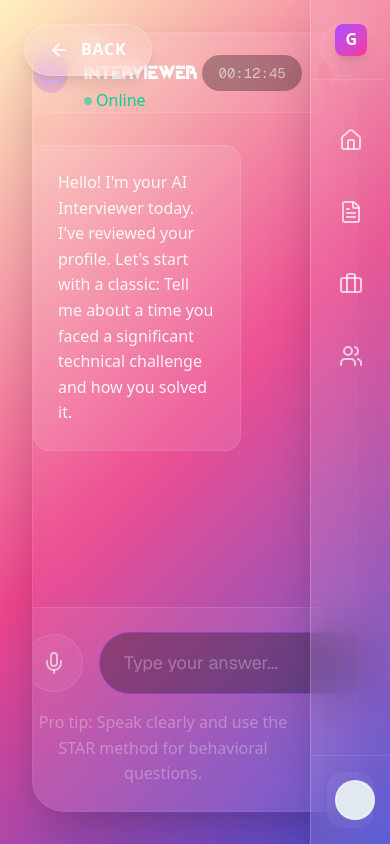
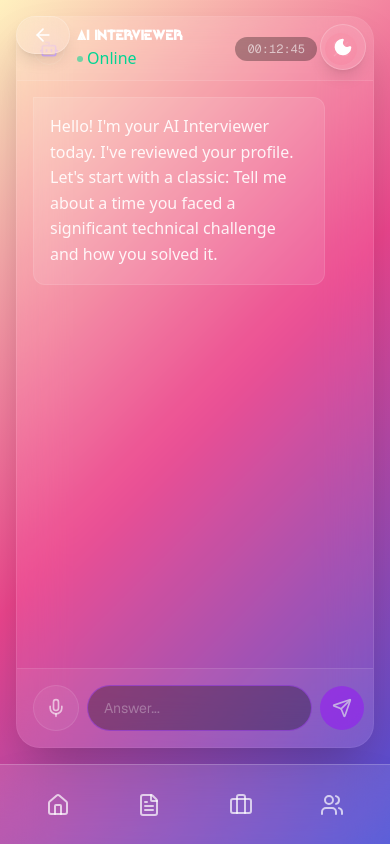
Before and after one commit to Div0011/AI-POWERED-RESUME-ASSISTANCE, a Next.js app in the folder frontend/: page /candidate/interview in a window 390 px wide. Both pictures are taken after a click on the button "START SESSION". Built offline with nearby package versions, Linux system fonts and the light colour scheme.

Commit message:
Enhance mobile responsiveness and UI theme improvements

```diff
--- a/frontend/src/app/candidate/interview/page.tsx
+++ b/frontend/src/app/candidate/interview/page.tsx
@@ -61,7 +61,7 @@ export default function InterviewPrepPage() {
     }, [messages]);
 
     return (
-        <div className="min-h-screen p-8 text-white flex flex-col items-center">
+        <div className="min-h-screen p-4 md:p-8 text-white flex flex-col items-center pb-24 md:pb-8">
 
             {!isStarted ? (
                 /* Welcome Screen */
@@ -69,18 +69,18 @@ export default function InterviewPrepPage() {
                     <motion.div
                         initial={{ opacity: 0, scale: 0.9 }}
                         animate={{ opacity: 1, scale: 1 }}
-                        className="bg-white/10 backdrop-blur-xl border border-white/20 p-12 rounded-[3rem] shadow-2xl max-w-2xl"
+                        className="bg-white/10 backdrop-blur-xl border border-white/20 p-8 md:p-12 rounded-[2.5rem] md:rounded-[3rem] shadow-2xl max-w-2xl"
                     >
-                        <div className="w-24 h-24 bg-gradient-to-br from-purple-500 to-pink-500 rounded-full flex items-center justify-center mx-auto mb-8 shadow-lg animate-pulse">
-                            <Bot className="w-12 h-12 text-white" />
+                        <div className="w-16 h-16 md:w-24 md:h-24 bg-gradient-to-br from-purple-500 to-pink-500 rounded-full flex items-center justify-center mx-auto mb-6 md:mb-8 shadow-lg animate-pulse">
+                            <Bot className="w-8 h-8 md:w-12 md:h-12 text-white" />
                         </div>
-                        <h1 className="text-4xl font-bold mb-6 tracking-wide" style={{ fontFamily: 'var(--font-agale)' }}>AI MOCK INTERVIEW</h1>
-                        <p className="text-white/70 text-lg mb-10 leading-relaxed">
+                        <h1 className="text-3xl md:text-4xl font-bold mb-4 md:mb-6 tracking-wide" style={{ fontFamily: 'var(--font-agale)' }}>AI MOCK INTERVIEW</h1>
+                        <p className="text-white/70 text-base md:text-lg mb-8 md:mb-10 leading-relaxed">
                             Practice real-world scenarios with our advanced AI. It will ask you tailored questions, analyze your answers, and provide feedback on your tone and content.
                         </p>
                         <Button
                             onClick={startInterview}
-                            className="text-lg px-10 py-4 shadow-xl shadow-purple-900/20"
+                            className="text-base md:text-lg px-8 md:px-10 py-3 md:py-4 shadow-xl shadow-purple-900/20"
                         >
                             Start Session
                         </Button>
@@ -91,36 +91,36 @@ export default function InterviewPrepPage() {
                 <motion.div
                     initial={{ opacity: 0 }}
                     animate={{ opacity: 1 }}
-                    className="max-w-5xl w-full flex-1 flex flex-col bg-white/5 backdrop-blur-xl border border-white/10 rounded-[2rem] shadow-2xl overflow-hidden h-[85vh]"
+                    className="max-w-5xl w-full flex-1 flex flex-col bg-white/5 backdrop-blur-xl border border-white/10 rounded-[1.5rem] md:rounded-[2rem] shadow-2xl overflow-hidden h-[80vh] md:h-[85vh]"
                 >
                     {/* Header */}
-                    <div className="h-20 border-b border-white/10 flex items-center justify-between px-8 bg-white/5">
-                        <div className="flex items-center gap-4">
-                            <div className="w-10 h-10 rounded-full bg-purple-500/20 flex items-center justify-center border border-white/10">
-                                <Bot className="w-6 h-6 text-purple-300" />
+                    <div className="h-16 md:h-20 border-b border-white/10 flex items-center justify-between px-4 md:px-8 bg-white/5">
+                        <div className="flex items-center gap-3 md:gap-4">
+                            <div className="w-8 h-8 md:w-10 md:h-10 rounded-full bg-border-white/10 flex items-center justify-center border border-white/10">
+                                <Bot className="w-5 h-5 md:w-6 md:h-6 text-purple-300" />
                             </div>
                             <div>
-                                <h2 className="font-bold text-lg">AI Interviewer</h2>
-                                <p className="text-xs text-emerald-400 flex items-center gap-1">
-                                    <span className="w-2 h-2 rounded-full bg-emerald-400 animate-pulse" /> Online
+                                <h2 className="font-bold text-sm md:text-lg">AI Interviewer</h2>
+                                <p className="text-[10px] md:text-xs text-emerald-400 flex items-center gap-1">
+                                    <span className="w-1.5 h-1.5 md:w-2 md:h-2 rounded-full bg-emerald-400 animate-pulse" /> Online
                                 </p>
                             </div>
                         </div>
-                        <div className="flex items-center gap-4">
-                            <div className="bg-black/30 px-4 py-2 rounded-full text-sm font-mono text-white/60">
+                        <div className="flex items-center gap-2 md:gap-4">
+                            <div className="bg-black/30 px-3 py-1 md:px-4 md:py-2 rounded-full text-xs md:text-sm font-mono text-white/60">
                                 00:12:45
                             </div>
                             <button
                                 onClick={() => setIsStarted(false)}
-                                className="bg-rose-500/20 hover:bg-rose-500/30 text-rose-200 p-3 rounded-full transition-colors"
+                                className="bg-rose-500/20 hover:bg-rose-500/30 text-rose-200 p-2 md:p-3 rounded-full transition-colors"
                             >
-                                <PhoneOff className="w-5 h-5" />
+                                <PhoneOff className="w-4 h-4 md:w-5 md:h-5" />
                             </button>
                         </div>
                     </div>
 
                     {/* Chat Area */}
-                    <div className="flex-1 overflow-y-auto p-8 space-y-6">
+                    <div className="flex-1 overflow-y-auto p-4 md:p-8 space-y-4 md:space-y-6">
                         {messages.map((msg) => (
                             <motion.div
                                 key={msg.id}
@@ -128,52 +128,48 @@ export default function InterviewPrepPage() {
                                 animate={{ opacity: 1, y: 0 }}
                                 className={`flex ${msg.role === 'user' ? 'justify-end' : 'justify-start'}`}
                             >
-                                <div className={`max-w-[80%] rounded-2xl p-6 ${msg.role === 'user'
-                                        ? 'bg-purple-600 text-white rounded-tr-none shadow-lg'
-                                        : 'bg-white/10 border border-white/10 text-white/90 rounded-tl-none'
+                                <div className={`max-w-[90%] md:max-w-[80%] rounded-xl md:rounded-2xl p-4 md:p-6 ${msg.role === 'user'
+                                    ? 'bg-purple-600 text-white rounded-tr-none shadow-lg'
+                                    : 'bg-white/10 border border-white/10 text-white/90 rounded-tl-none'
                                     }`}>
-                                    <p className="leading-relaxed text-lg">{msg.text}</p>
+                                    <p className="leading-relaxed text-sm md:text-lg">{msg.text}</p>
                                 </div>
                             </motion.div>
                         ))}
-                        {/* Typing indicator placeholder */}
                         <div ref={messagesEndRef} />
                     </div>
 
                     {/* Input Area */}
-                    <div className="p-6 bg-white/5 border-t border-white/10">
-                        <form onSubmit={handleSendMessage} className="relative flex items-center gap-4">
+                    <div className="p-4 md:p-6 bg-white/5 border-t border-white/10">
+                        <form onSubmit={handleSendMessage} className="relative flex items-center gap-2 md:gap-4">
                             <button
                                 type="button"
                                 onClick={() => setIsListening(!isListening)}
-                                className={`p-4 rounded-full transition-all border ${isListening
-                                        ? 'bg-rose-500 text-white border-rose-400 animate-pulse'
-                                        : 'bg-white/5 text-white/60 hover:bg-white/10 border-white/10'
+                                className={`p-3 md:p-4 rounded-full transition-all border ${isListening
+                                    ? 'bg-rose-500 text-white border-rose-400 animate-pulse'
+                                    : 'bg-white/5 text-white/60 hover:bg-white/10 border-white/10'
                                     }`}
                             >
-                                {isListening ? <MicOff className="w-6 h-6" /> : <Mic className="w-6 h-6" />}
+                                {isListening ? <MicOff className="w-5 h-5 md:w-6 md:h-6" /> : <Mic className="w-5 h-5 md:w-6 md:h-6" />}
                             </button>
 
                             <input
                                 type="text"
                                 value={inputValue}
                                 onChange={(e) => setInputValue(e.target.value)}
-                                placeholder="Type your answer..."
-                                className="flex-1 bg-black/20 border border-white/10 rounded-full px-6 py-4 text-white placeholder-white/30 focus:outline-none focus:bg-black/30 focus:border-purple-500/50 transition-all font-sans text-lg"
+                                placeholder="Answer..."
+                                className="flex-1 bg-black/20 border border-white/10 rounded-full px-4 md:px-6 py-3 md:py-4 text-white placeholder-white/30 focus:outline-none focus:bg-black/30 focus:border-purple-500/50 transition-all font-sans text-sm md:text-lg"
                                 autoFocus
                             />
 
                             <button
                                 type="submit"
                                 disabled={!inputValue.trim()}
-                                className="p-4 bg-purple-600 hover:bg-purple-500 text-white rounded-full transition-all disabled:opacity-50 disabled:hover:bg-purple-600"
+                                className="p-3 md:p-4 bg-purple-600 hover:bg-purple-500 text-white rounded-full transition-all disabled:opacity-50"
                             >
-                                <Send className="w-6 h-6" />
+                                <Send className="w-5 h-5 md:w-6 md:h-6" />
                             </button>
                         </form>
-                        <p className="text-center text-white/30 text-xs mt-4">
-                            Pro tip: Speak clearly and use the STAR method for behavioral questions.
-                        </p>
                     </div>
 
                 </motion.div>
--- a/frontend/src/app/recruiter/analytics/page.tsx
+++ b/frontend/src/app/recruiter/analytics/page.tsx
@@ -31,7 +31,7 @@ export default function AnalyticsPage() {
     const chartBars = [65, 45, 75, 50, 80, 60, 90, 70, 85, 95, 60, 75];
 
     return (
-        <div className="min-h-screen p-8 text-white">
+        <div className="min-h-screen p-4 md:p-8 text-white pb-24 md:pb-8">
             <div className="max-w-6xl mx-auto">
                 <header className="mb-12 flex flex-col md:flex-row md:items-end justify-between gap-6">
                     <div>
--- a/frontend/src/components/BackButton.tsx
+++ b/frontend/src/components/BackButton.tsx
@@ -16,10 +16,10 @@ export const BackButton = () => {
             initial={{ opacity: 0, x: -20 }}
             animate={{ opacity: 1, x: 0 }}
             onClick={() => router.back()}
-            className="fixed top-6 left-6 z-50 flex items-center gap-3 px-6 py-3 bg-white/10 backdrop-blur-md border border-white/20 text-white rounded-full shadow-lg hover:shadow-glow hover:bg-white/25 transition-all hover:scale-105 group"
+            className="fixed top-4 left-4 md:top-6 md:left-6 z-50 flex items-center gap-2 md:gap-3 px-4 py-2 md:px-6 md:py-3 bg-white/10 backdrop-blur-md border border-white/20 text-white rounded-full shadow-lg hover:shadow-glow hover:bg-white/25 transition-all hover:scale-105 group"
         >
             <ArrowLeft className="w-5 h-5 group-hover:-translate-x-1 transition-transform" />
-            <span className="font-semibold tracking-wider text-sm">BACK</span>
+            <span className="font-semibold tracking-wider text-sm hidden md:block">BACK</span>
         </motion.button>
     );
 };
--- a/frontend/src/components/Sidebar.tsx
+++ b/frontend/src/components/Sidebar.tsx
@@ -42,18 +42,18 @@ export const Sidebar = () => {
 
     return (
         <motion.div
-            className="fixed right-0 top-0 h-screen z-[100] flex"
+            className="fixed bottom-0 left-0 w-full md:bottom-auto md:left-auto md:right-0 md:top-0 md:h-screen md:w-auto z-[100] flex"
             onHoverStart={() => setIsHovered(true)}
             onHoverEnd={() => setIsHovered(false)}
         >
             {/* Sidebar Content */}
             <motion.div
-                className="h-full bg-white/10 backdrop-blur-xl border-l border-white/20 shadow-2xl overflow-hidden flex flex-col"
-                animate={{ width: isHovered ? 280 : 80 }}
+                className="w-full h-20 md:h-full bg-white/10 backdrop-blur-xl border-t md:border-t-0 md:border-l border-white/20 shadow-2xl overflow-hidden flex flex-row md:flex-col"
+                animate={{ width: typeof window !== 'undefined' && window.innerWidth < 768 ? '100%' : (isHovered ? 280 : 80) }}
                 transition={{ type: "spring", stiffness: 300, damping: 30 }}
             >
-                {/* Header */}
-                <div className="h-20 flex items-center justify-center border-b border-white/10">
+                {/* Header - Hidden on mobile */}
+                <div className="hidden md:flex h-20 items-center justify-center border-b border-white/10 shrink-0">
                     <div className="w-full px-6 flex items-center gap-4">
                         <div className="w-8 h-8 rounded-lg bg-gradient-to-br from-purple-500 to-pink-500 flex items-center justify-center shrink-0 shadow-lg">
                             <span className="font-bold text-white text-lg">G</span>
@@ -75,7 +75,7 @@ export const Sidebar = () => {
                 </div>
 
                 {/* Nav Items */}
-                <div className="flex-1 py-8 px-4 flex flex-col gap-4">
+                <div className="flex-1 py-2 md:py-8 px-4 flex flex-row md:flex-col gap-2 md:gap-4 justify-around md:justify-start items-center md:items-stretch">
                     {[...navItems, ...commonItems].map((item, index) => {
                         const isActive = pathname === item.path;
                         return (
@@ -83,28 +83,30 @@ export const Sidebar = () => {
                                 key={index}
                                 onClick={() => router.push(item.path)}
                                 className={`
-                                    relative flex items-center h-14 rounded-2xl transition-all group w-full
+                                    relative flex items-center h-12 md:h-14 rounded-2xl transition-all group w-auto md:w-full px-4 md:px-0
                                     ${isActive ? 'bg-white/20 shadow-lg' : 'hover:bg-white/10'}
-                                    ${isHovered ? 'justify-start px-4' : 'justify-center'}
+                                    ${isHovered ? 'md:justify-start md:px-4' : 'md:justify-center'}
+                                    justify-center
                                 `}
                             >
                                 <div className={`shrink-0 ${isActive ? 'text-white' : 'text-white/70 group-hover:text-white'}`}>
                                     {item.icon}
                                 </div>
 
+                                {/* Labels - Hidden on mobile unless desktop hovered */}
                                 {isHovered && (
                                     <motion.span
                                         initial={{ opacity: 0, x: -10 }}
                                         animate={{ opacity: 1, x: 0 }}
-                                        className={`ml-4 font-medium whitespace-nowrap ${isActive ? 'text-white' : 'text-white/70 group-hover:text-white'}`}
+                                        className={`ml-4 hidden md:block font-medium whitespace-nowrap ${isActive ? 'text-white' : 'text-white/70 group-hover:text-white'}`}
                                     >
                                         {item.label}
                                     </motion.span>
                                 )}
 
-                                {/* Tooltip for collapsed state */}
+                                {/* Tooltip - Desktop only */}
                                 {!isHovered && (
-                                    <div className="absolute right-full mr-4 px-3 py-1.5 bg-black/80 text-white text-xs rounded-lg opacity-0 group-hover:opacity-100 transition-opacity whitespace-nowrap pointer-events-none backdrop-blur-md">
+                                    <div className="hidden md:block absolute right-full mr-4 px-3 py-1.5 bg-black/80 text-white text-xs rounded-lg opacity-0 group-hover:opacity-100 transition-opacity whitespace-nowrap pointer-events-none backdrop-blur-md">
                                         {item.label}
                                     </div>
                                 )}
@@ -113,8 +115,8 @@ export const Sidebar = () => {
                     })}
                 </div>
 
-                {/* Footer User Profile */}
-                <div className="p-4 border-t border-white/10">
+                {/* Footer User Profile - Hidden on mobile */}
+                <div className="hidden md:block p-4 border-t border-white/10 shrink-0">
                     <div className="flex items-center gap-3 p-2 rounded-2xl bg-white/5 hover:bg-white/10 transition-colors cursor-pointer">
                         <div className="w-10 h-10 rounded-full bg-slate-200 shrink-0 border-2 border-white/20"></div>
                         {isHovered && (
```
Also changed, not shown: frontend/src/components/Dashboard.tsx (+74 -55 lines).
